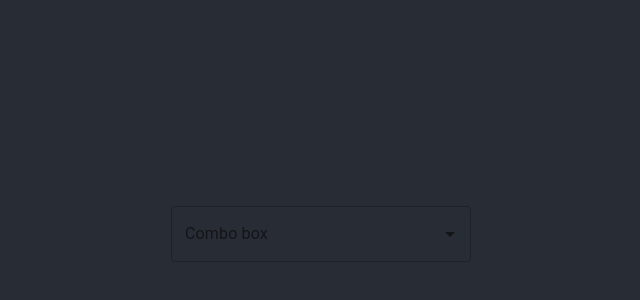
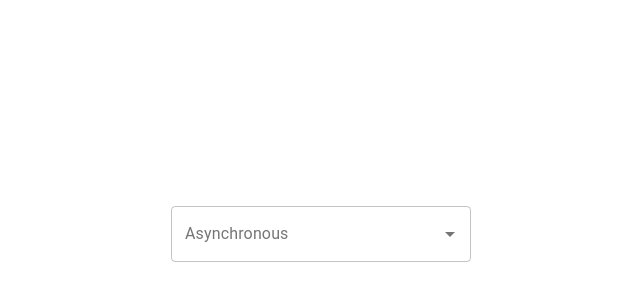
Before and after one commit to dozgr95/reactAssignment, a React (Create React App) app in the folder react-assignment/: page / in a window 1280 px wide. Shown: the part 166-466 px from the top of the page, without its empty margins (319-959 px from the left). Built offline with nearby package versions, Linux system fonts and the light colour scheme.

Commit message:
add sample async auto complete

```diff
--- a/react-assignment/src/App.css
+++ b/react-assignment/src/App.css
@@ -3,12 +3,11 @@
 }
 
 .App-header {
-  background-color: #282c34;
   min-height: 100vh;
   display: flex;
   flex-direction: column;
   align-items: center;
   justify-content: center;
   font-size: calc(10px + 2vmin);
-  color: white;
+  color: black;
 }
--- a/react-assignment/src/App.js
+++ b/react-assignment/src/App.js
@@ -1,18 +1,11 @@
 import './App.css';
-import TextField from '@material-ui/core/TextField';
-import Autocomplete from '@material-ui/lab/Autocomplete';
+import AsyncAutoComplete from './AsyncAutoComplete'
 
 function App() {
   return (
     <div className="App">
       <header className="App-header">
-      <Autocomplete
-        id="account-search"
-        options={accounts}
-        getOptionLabel={(option) => option.title}
-        style={{ width: 300 }}
-        renderInput={(params) => <TextField {...params} label="Combo box" variant="outlined" />}
-      />
+        <AsyncAutoComplete />
       </header>
     </div>
   );
--- /dev/null
+++ b/react-assignment/src/AsyncAutoComplete.js
@@ -0,0 +1,78 @@
+import React from 'react';
+import TextField from '@material-ui/core/TextField';
+import Autocomplete from '@material-ui/lab/Autocomplete';
+import CircularProgress from '@material-ui/core/CircularProgress';
+
+function sleep(delay = 0) {
+  return new Promise((resolve) => {
+    setTimeout(resolve, delay);
+  });
+}
+
+export default function AsyncAutoComplete(props) {
+  const [open, setOpen] = React.useState(false);
+  const [options, setOptions] = React.useState([]);
+  const loading = open && options.length === 0;
+
+  React.useEffect(() => {
+    let active = true;
+
+    if (!loading) {
+      return undefined;
+    }
+
+    (async () => {
+      const response = await fetch('https://country.register.gov.uk/records.json?page-size=5000');
+      await sleep(1e3); // For demo purposes.
+      const countries = await response.json();
+
+      if (active) {
+        setOptions(Object.keys(countries).map((key) => countries[key].item[0]));
+      }
+    })();
+
+    return () => {
+      active = false;
+    };
+  }, [loading]);
+
+  React.useEffect(() => {
+    if (!open) {
+      setOptions([]);
+    }
+  }, [open]);
+
+  return (
+    <Autocomplete
+      id="asynchronous-demo"
+      style={{ width: 300 }}
+      open={open}
+      onOpen={() => {
+        setOpen(true);
+      }}
+      onClose={() => {
+        setOpen(false);
+      }}
+      getOptionSelected={(option, value) => option.name === value.name}
+      getOptionLabel={(option) => option.name}
+      options={options}
+      loading={loading}
+      renderInput={(params) => (
+        <TextField
+          {...params}
+          label="Asynchronous"
+          variant="outlined"
+          InputProps={{
+            ...params.InputProps,
+            endAdornment: (
+              <React.Fragment>
+                {loading ? <CircularProgress color="inherit" size={20} /> : null}
+                {params.InputProps.endAdornment}
+              </React.Fragment>
+            ),
+          }}
+        />
+      )}
+    />
+  );
+}
```
